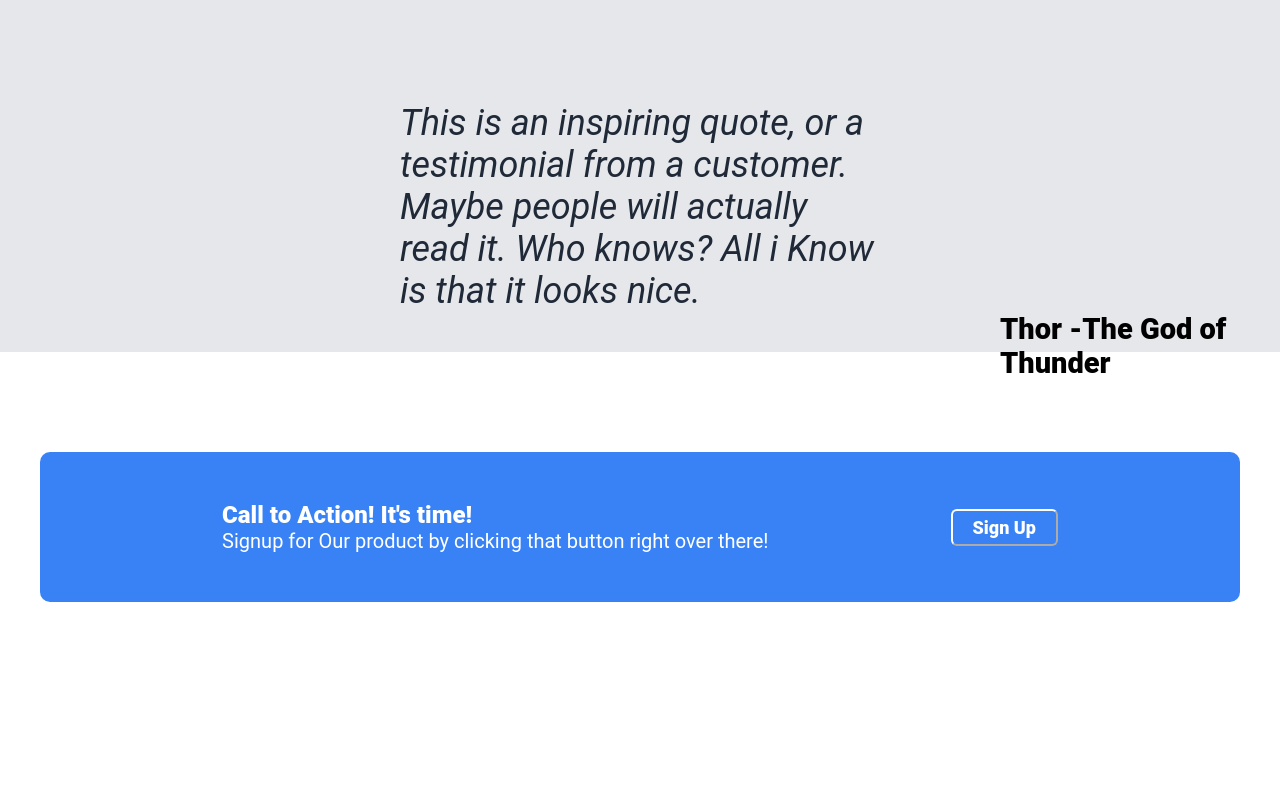
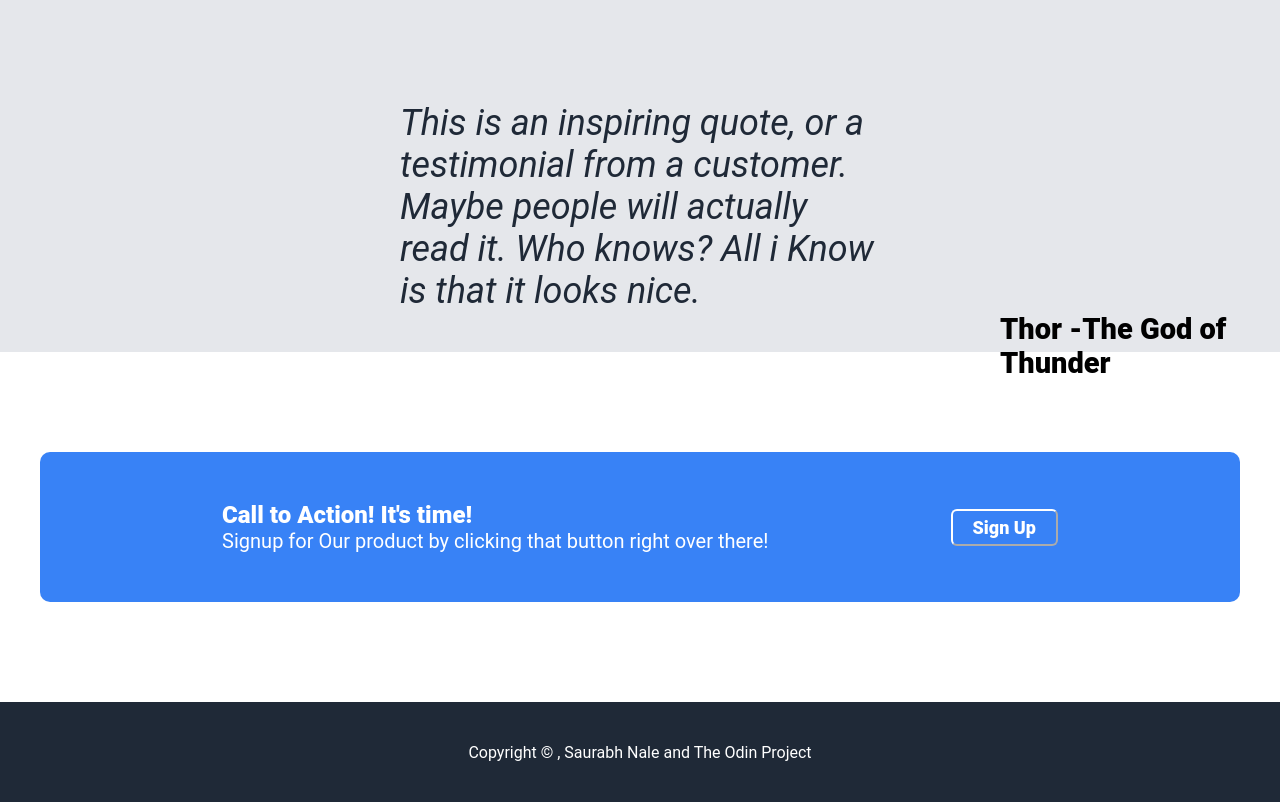
Before and after one commit to saurabhsensai/css-project, a plain HTML site: page index.html in a window 1280 px wide. Shown: the part 1117-1919 px from the top of the page. Before the commit the page ends 1819 px from the top, so only its background shows below. Drawn offline with Linux system fonts and the light colour scheme.

Commit message:
Added more code..

```diff
--- a/index.html
+++ b/index.html
@@ -69,6 +69,10 @@
              <button>Sign Up</button>
         </div>
     </div>
+
+    <div class="footer">
+        <p>Copyright © , Saurabh Nale and The Odin Project </p>
+    </div>
 </body>
 
 </html>
--- a/style.css
+++ b/style.css
@@ -176,3 +176,17 @@ ul {
     padding: 6px 20px;
     border-radius: 6px;
 }
+
+.footer {
+    display: flex;
+    height: 100px;
+    background-color: #1F2937;
+    justify-content: center;
+    align-items: center;
+
+}
+
+.footer p{
+    color: white;
+
+}
```
